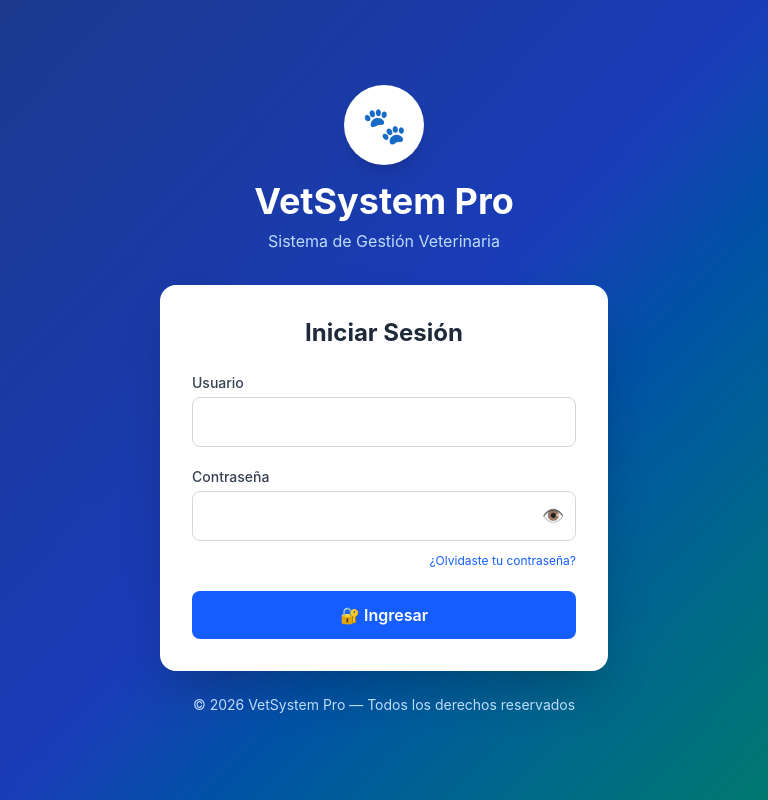
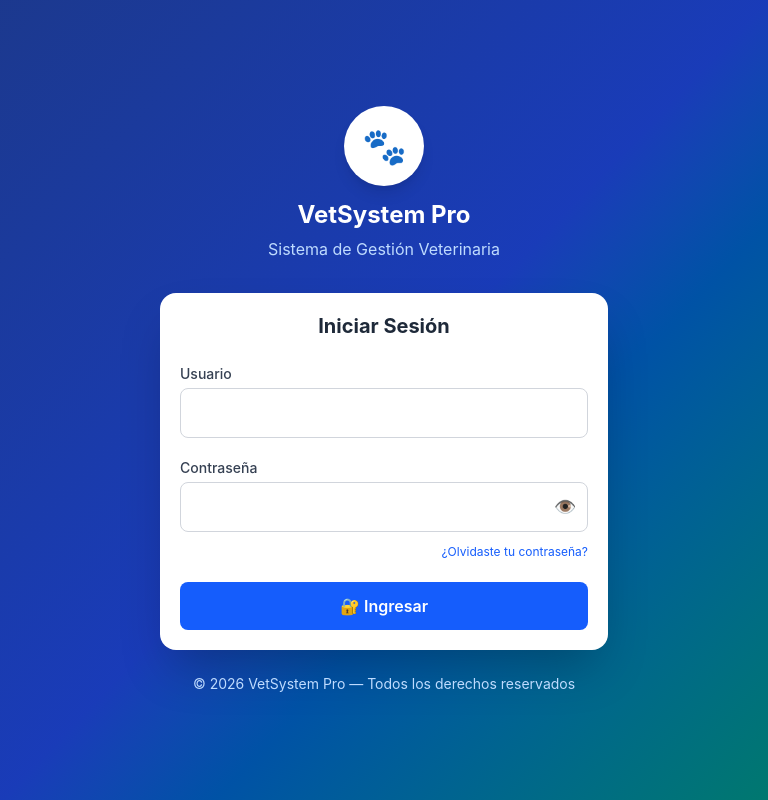
Before and after one commit to arkanchris/vetsystem-pro, a React app in the folder frontend/: page /login in a window 768 px wide. Built offline with nearby package versions, Linux system fonts and the light colour scheme; the HTML template or start-up script is replaced by a standard one.

Commit message:
Fix Responsive tablas movil

```diff
--- a/frontend/src/index.css
+++ b/frontend/src/index.css
@@ -2,27 +2,122 @@
 
 /* ── Fondo principal del sistema ──────────────────────────────────────────── */
 :root {
-  --bg-app: #eef2f7;      /* Gris azulado suave — contrasta con tarjetas blancas */
-  --bg-sidebar: #1e2d5a;  /* Azul oscuro del sidebar (ya definido en Sidebar.jsx) */
+  --bg-app: #eef2f7;
+  --bg-sidebar: #1e2d5a;
 }
 
 body {
   background-color: var(--bg-app);
 }
 
-/* Scrollbar personalizada — se ve más prolija */
-::-webkit-scrollbar {
-  width: 6px;
-  height: 6px;
+/* ── Scrollbar personalizada ─────────────────────────────────────────────── */
+::-webkit-scrollbar        { width: 6px; height: 6px; }
+::-webkit-scrollbar-track  { background: #dde3ec; border-radius: 10px; }
+::-webkit-scrollbar-thumb  { background: #a0aec0; border-radius: 10px; }
+::-webkit-scrollbar-thumb:hover { background: #718096; }
+
+/* ═══════════════════════════════════════════════════════════════════════════
+   FIX RESPONSIVE MÓVIL — tablas con scroll horizontal
+   Se aplica a TODOS los módulos automáticamente
+   ═══════════════════════════════════════════════════════════════════════════ */
+
+/* Cualquier div que contenga una tabla: permite scroll horizontal */
+div:has(> table),
+div:has(> div > table) {
+  overflow-x: auto;
+  -webkit-overflow-scrolling: touch;
 }
-::-webkit-scrollbar-track {
-  background: #dde3ec;
-  border-radius: 10px;
+
+/* Las tablas no se comprimen — mantienen su ancho mínimo */
+table {
+  min-width: 600px;
 }
-::-webkit-scrollbar-thumb {
-  background: #a0aec0;
-  border-radius: 10px;
+
+/* En móvil, el contenido principal no se desborda */
+@media (max-width: 768px) {
+
+  /* Evitar que nada se salga de la pantalla */
+  * {
+    box-sizing: border-box;
+  }
+
+  /* El main no debe desbordar */
+  main {
+    overflow-x: hidden;
+    max-width: 100vw;
+  }
+
+  /* Padding más pequeño en páginas en móvil */
+  .p-6 {
+    padding: 1rem !important;
+  }
+
+  .p-8 {
+    padding: 1.25rem !important;
+  }
+
+  /* Grids de múltiples columnas se vuelven de 1 columna en móvil */
+  .grid-cols-2,
+  .grid-cols-3,
+  .grid-cols-4,
+  .md\:grid-cols-2,
+  .md\:grid-cols-3,
+  .md\:grid-cols-4,
+  .lg\:grid-cols-4 {
+    grid-template-columns: 1fr !important;
+  }
+
+  /* Las cards de estadísticas sí pueden ir de a 2 en móvil */
+  .grid.grid-cols-1.md\:grid-cols-2.lg\:grid-cols-4 {
+    grid-template-columns: repeat(2, 1fr) !important;
+  }
+
+  /* Tablas: el contenedor permite scroll */
+  .overflow-hidden {
+    overflow-x: auto !important;
+    overflow-y: hidden;
+  }
+
+  /* Los modales ocupan toda la pantalla en móvil */
+  .max-w-lg,
+  .max-w-xl,
+  .max-w-2xl,
+  .max-w-3xl {
+    max-width: calc(100vw - 1rem) !important;
+    margin: 0.5rem !important;
+  }
+
+  /* Formularios: inputs ocupan todo el ancho */
+  input, select, textarea {
+    font-size: 16px !important; /* evita zoom automático en iOS */
+  }
+
+  /* Botones de acciones en tablas: más compactos */
+  td .flex.gap-2 {
+    flex-wrap: wrap;
+    gap: 4px !important;
+  }
+
+  /* Texto de encabezados más pequeño */
+  h1 {
+    font-size: 1.5rem !important;
+  }
+
+  h2 {
+    font-size: 1.25rem !important;
+  }
 }
-::-webkit-scrollbar-thumb:hover {
-  background: #718096;
+
+/* Tablet (768px - 1024px) */
+@media (min-width: 768px) and (max-width: 1024px) {
+
+  .grid-cols-3,
+  .grid-cols-4,
+  .lg\:grid-cols-4 {
+    grid-template-columns: repeat(2, 1fr) !important;
+  }
+
+  table {
+    min-width: 500px;
+  }
 }
```
